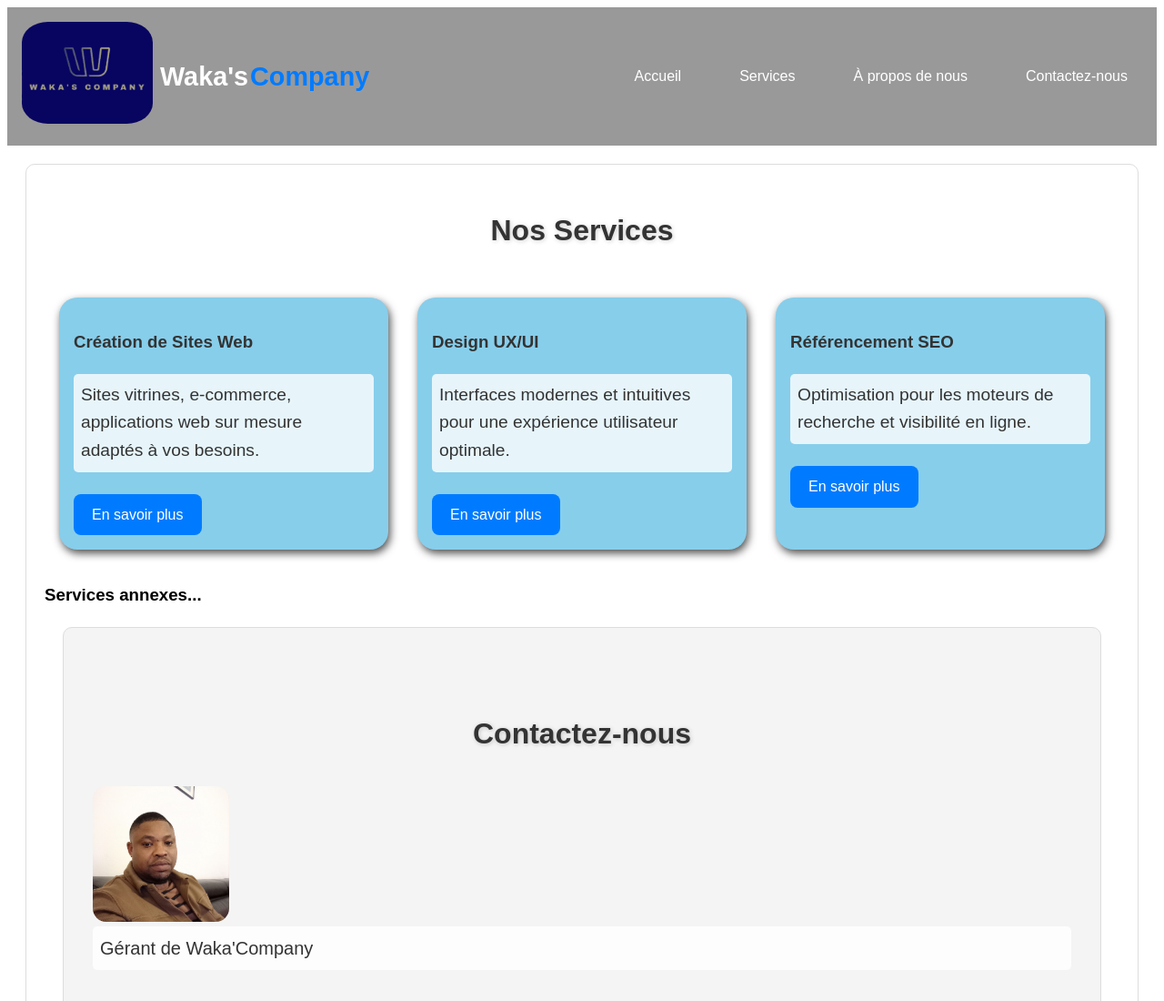
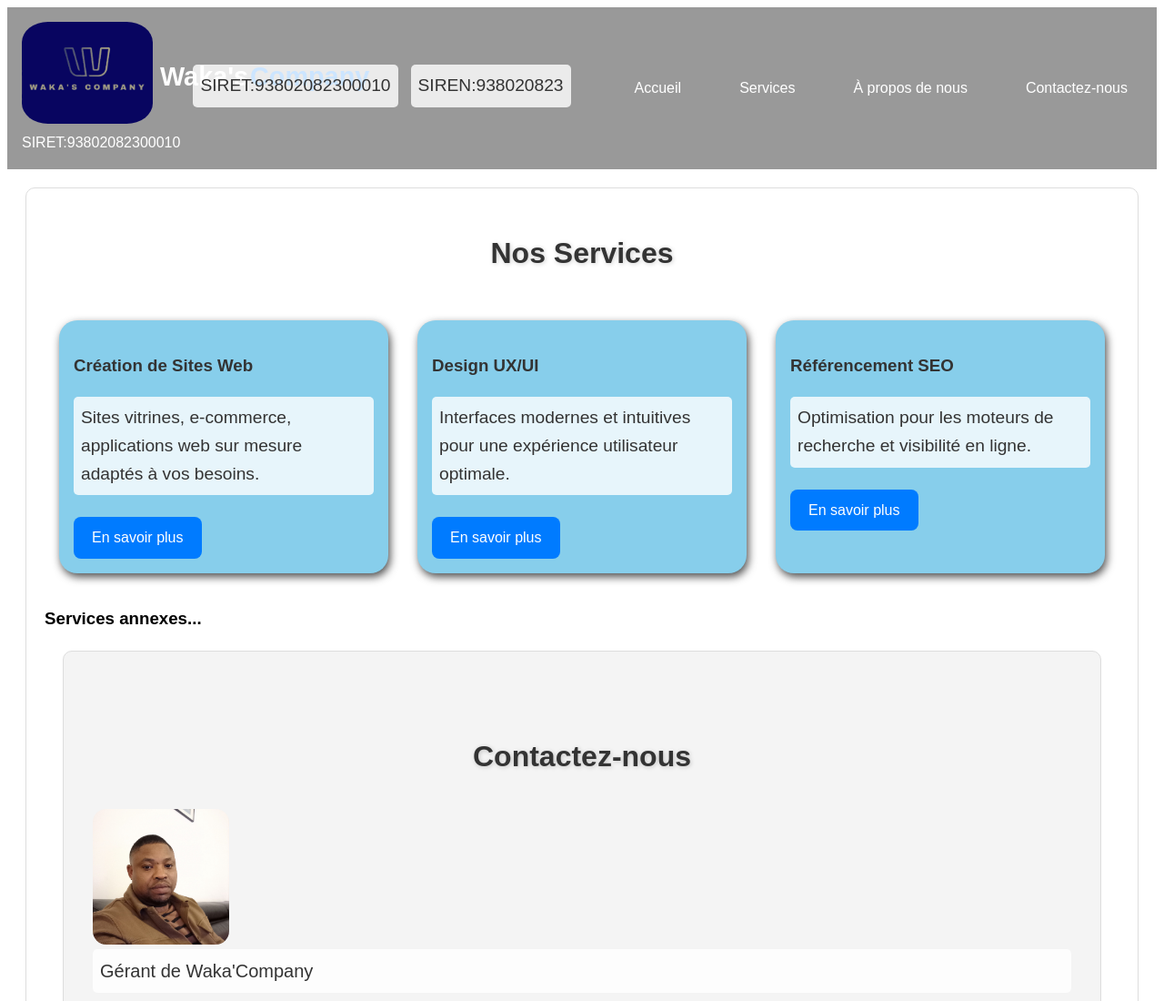
Before and after one commit to agbalaolivier/waka-company, a website: page index.html in a window 1280 px wide. Shown: the top 1100 px of the page at 91% size. Drawn offline with Linux system fonts and the light colour scheme.

Commit message:
ajout siren et siret

```diff
--- a/index.html
+++ b/index.html
@@ -20,8 +20,10 @@
                 <img src="assets/images/logo.png"alt="logo-waka's company" class="logo-img">
                 </a>
                 <h1>Waka's<span class="company-text">Company</span></h1>
+            </div>SIRET:93802082300010</div>
             </div>
-
+            <p class="siret">SIRET:93802082300010</p>
+            <p class="siren">SIREN:938020823</p>
         </div>
 
         <nav class="main-nav">
```
